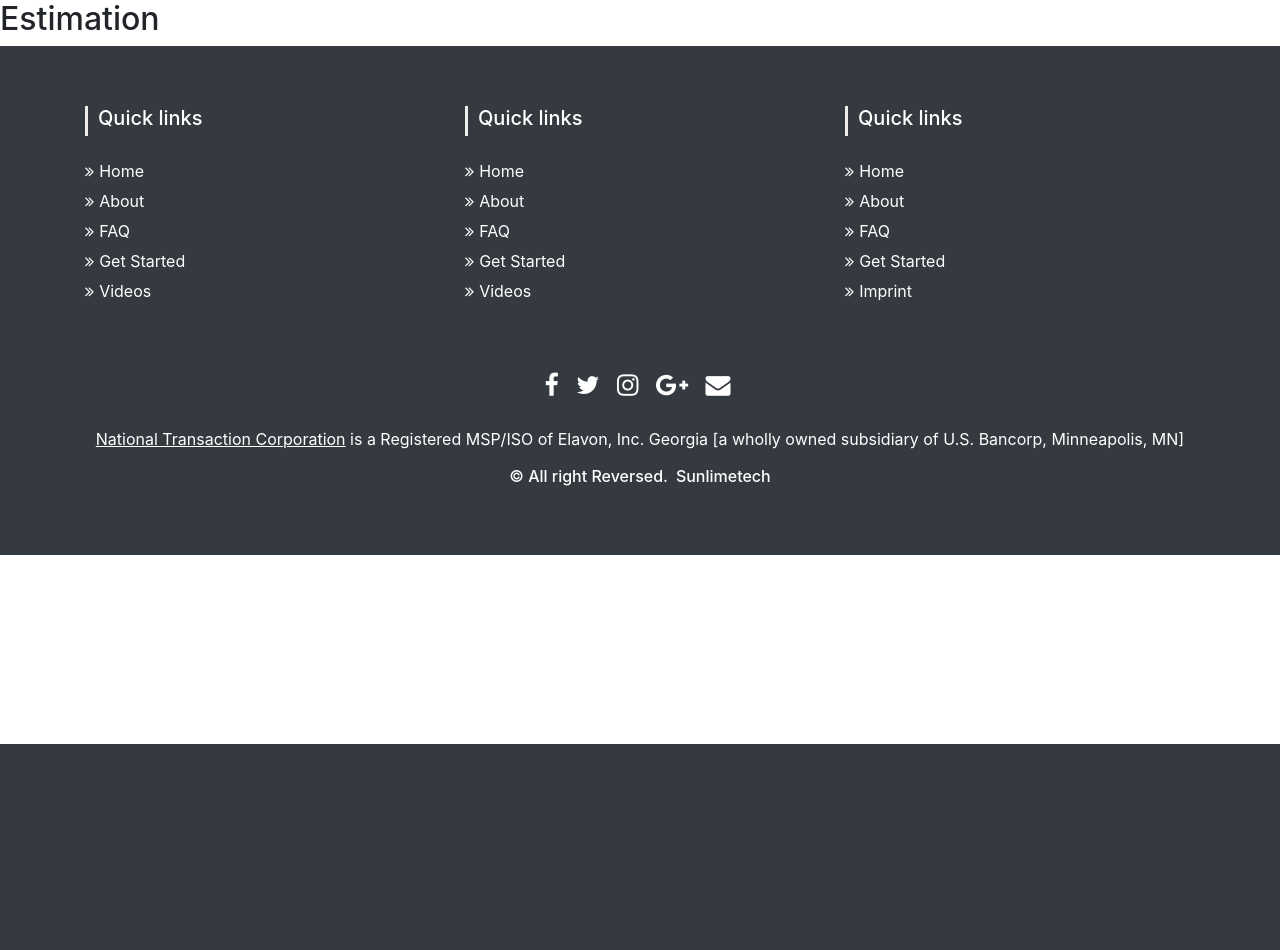
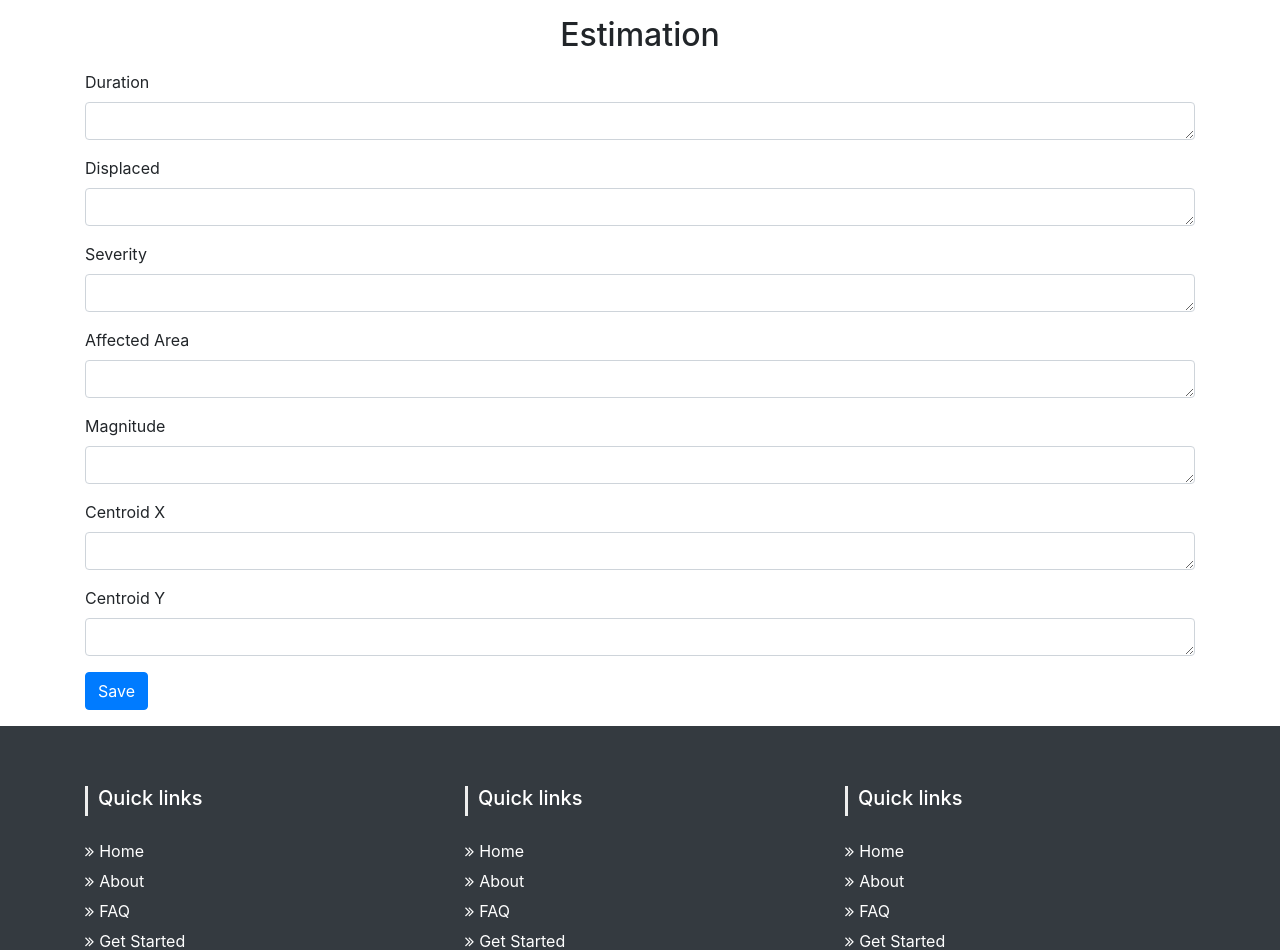
Before and after one commit to Muhammad-Akhlaq/Disaster-Assistant-System, a Django app: page /estimation/ in a window 1280 px wide. Shown: the part 56-1006 px from the top of the page. Before the commit the page ends 800 px from the top, so only its background shows below. Run offline with Django 3.2, Linux system fonts and the light colour scheme; some libraries are stand-ins or nearby versions.

Commit message:
KNN added in estimation page

```diff
--- a/DAS/fyp/views.py
+++ b/DAS/fyp/views.py
@@ -6,6 +6,11 @@ from django.contrib.auth.models import User
 import math
 import json
 import urllib.request
+import pandas as pd
+import matplotlib.pyplot as plt
+import seaborn as sns
+from sklearn.model_selection import train_test_split
+from sklearn.neighbors import KNeighborsClassifier
 # Create your views here.
 
 def home(request):
@@ -21,8 +26,26 @@ def awareness(request):
 
 
 def estimation(request):
-
-    return render(request, 'estimation.html')
+    context={}
+    if request.method=='POST':
+        print('This is post')
+        duration= request.POST['Duration']
+        displaces= request.POST['Displaced']
+        severity= request.POST['Severity']
+        affected= request.POST['Affected Area']
+        magnitude= request.POST['Magnitude']
+        c_x= request.POST['Centroid X']
+        c_y= request.POST['Centroid Y']
+        data = pd.read_excel('static/c.xls')
+        data.dropna(inplace=True)
+        X = data.drop(['Dead','Nothing'],axis=1)
+        y = data['Dead']
+        X_train, X_test, y_train, y_test = train_test_split(X, y, test_size=0.3, random_state=101)
+        knn = KNeighborsClassifier(n_neighbors=25)
+        knn.fit(X_train,y_train)
+        pred = knn.predict([[duration,displaces,severity,affected,magnitude,c_x,c_y]])
+        context={'pred':pred}
+    return render(request, 'estimation.html',context)
 
 
 
--- a/DAS/templates/estimation.html
+++ b/DAS/templates/estimation.html
@@ -6,8 +6,54 @@ Estimation
 
 {% block body %}
 
-    <h2> Estimation </h2>
+<div class="container my-3">
+    <h2 class="text-center my-3">Estimation</h2>
+    <form action="/estimation/" method="POST">
+        {% csrf_token %}
+
+        <div class="form-group">
+            <label for="exampleFormControlTextarea1">Duration</label>
+            <textarea class="form-control" id="Duration" name="Duration" rows="1" required></textarea>
+        </div>
+
+        <div class="form-group">
+            <label for="exampleFormControlTextarea1">Displaced</label>
+            <textarea class="form-control" id="Displaced" name="Displaced" rows="1"></textarea>
+        </div>
+
+        <div class="form-group">
+            <label for="exampleFormControlTextarea1">Severity</label>
+            <textarea class="form-control" id="Severity" name="Severity" rows="1" required></textarea>
+        </div>
+
+        <div class="form-group">
+            <label for="exampleFormControlTextarea1">Affected Area</label>
+            <textarea class="form-control" id="Affected Area" name="Affected Area" rows="1" required></textarea>
+        </div>
 
 
+        <div class="form-group">
+            <label for="exampleFormControlTextarea1">Magnitude</label>
+            <textarea class="form-control" id="Magnitude" name="Magnitude" rows="1" required></textarea>
+        </div>
+
+        <div class="form-group">
+            <label for="exampleFormControlTextarea1">Centroid X</label>
+            <textarea class="form-control" id="Centroid X" name="Centroid X" rows="1" required></textarea>
+        </div>
+
+        <div class="form-group">
+            <label for="exampleFormControlTextarea1">Centroid Y</label>
+            <textarea class="form-control" id="Centroid Y" name="Centroid Y" rows="1" required></textarea>
+        </div>
+
+        <button type="submit" class="btn btn-primary">Save</button>
+    </form>
+</div>
+{% if pred %}
+<div class="col-md-6 col-md-offset-3">
+    <h3>Predicted Deaths : {{pred}}</h1>
+</div>
+{% endif %}
 
 {% endblock body %}
```
Also changed, not shown: DAS/db.sqlite3, 1 other file.
